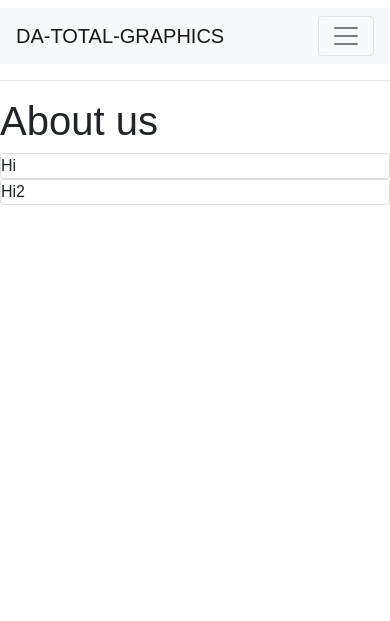
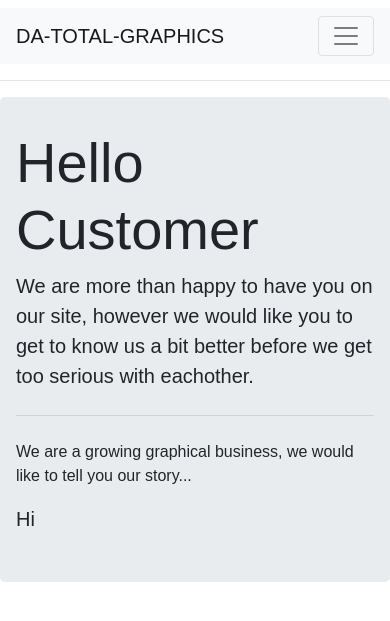
Before and after one commit to DanArmstrong124/da-total-graphics, a Django app: a page that uses home/templates/about.html in a window 390 px wide. Shown: the top 621 px of the page. Run offline with Django 3.2, Linux system fonts and the light colour scheme; some libraries are stand-ins or nearby versions.

Commit message:
Added Jumbotron to about.html

```diff
--- a/home/templates/about.html
+++ b/home/templates/about.html
@@ -4,17 +4,15 @@
 {% block page_header %}About{% endblock %}
 
 {% block page_content %}
-<div class="header">
-    <h1>About us</h1>
-</div>
 
-<div class="row">
-    <div class="col-xs-12 col-md-6 capture-point">
-        <div class="card">Hi</div>
-    </div>
-    <div class="col-xs-12 col-md-6 image-point">
-        <div class="card">Hi2</div>
-    </div>
+<div class="jumbotron">
+  <h1 class="display-4">Hello Customer</h1>
+  <p class="lead">We are more than happy to have you on our site, however we would like you to get to know us a bit better before we get too serious with eachother.</p>
+  <hr class="my-4">
+  <p>We are a growing graphical business, we would like to tell you our story...</p>
+  <p class="lead">
+    Hi
+  </p>
 </div>
 
 {% endblock %}
```
